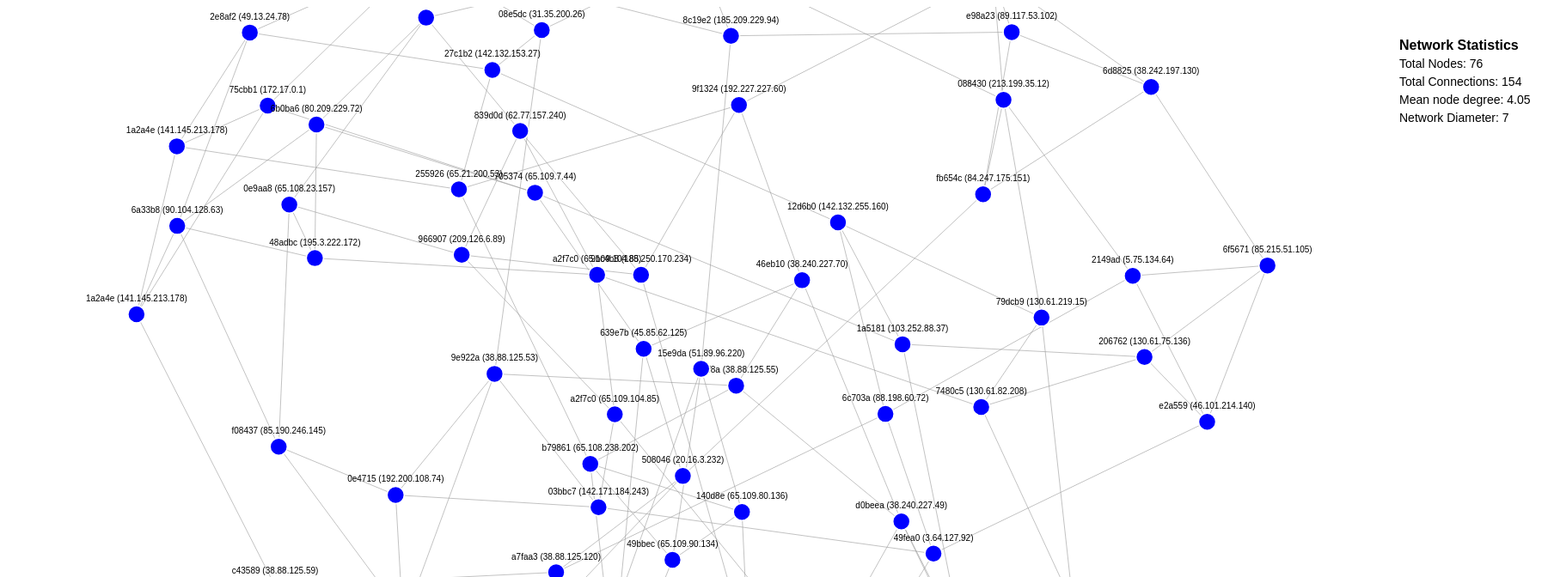
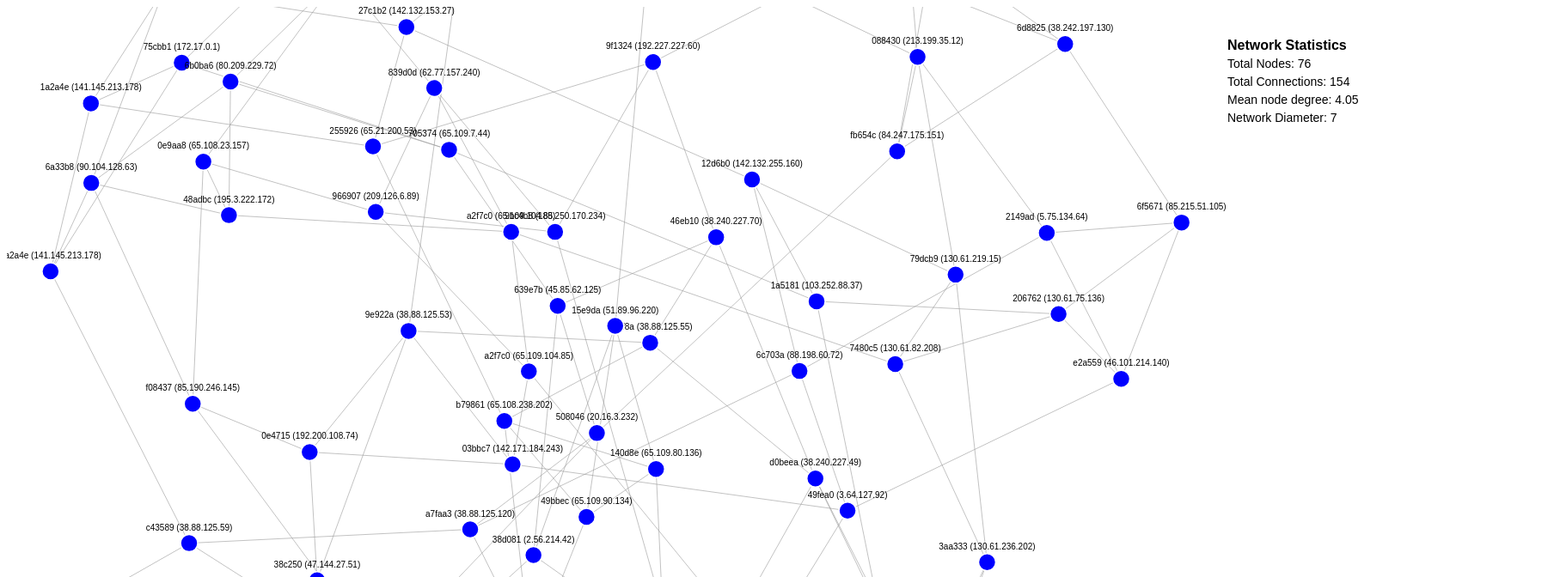
Before and after one commit to harbu/quick-graph-visualization, a plain HTML site: page index.html in a window 1280 px wide. Shown: the top 672 px of the page at 86% size, 1808 px wide, since content can reach past the window. Drawn offline with nearby package versions, Linux system fonts and the light colour scheme.

Commit message:
Update index.html

```diff
--- a/index.html
+++ b/index.html
@@ -120,8 +120,8 @@
   const networkDiameter = computeNetworkDiameter(nodes, links);
 
   // Set up the SVG canvas dimensions
-  const width = 1600;
-  const height = 1000;
+  const width = 1400;
+  const height = 900;
 
   // Define zoom behavior
   const zoom = d3.zoom()
```
